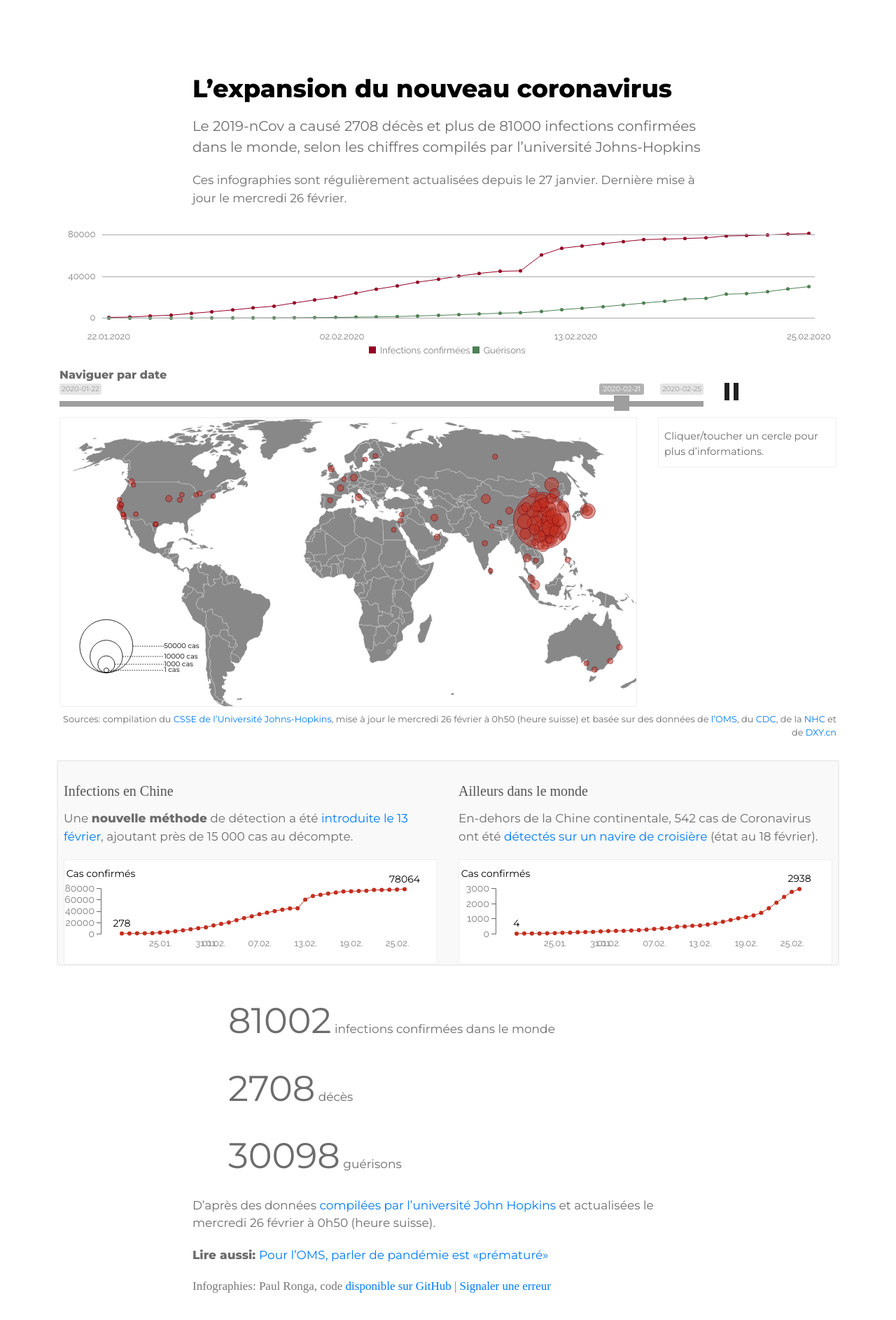
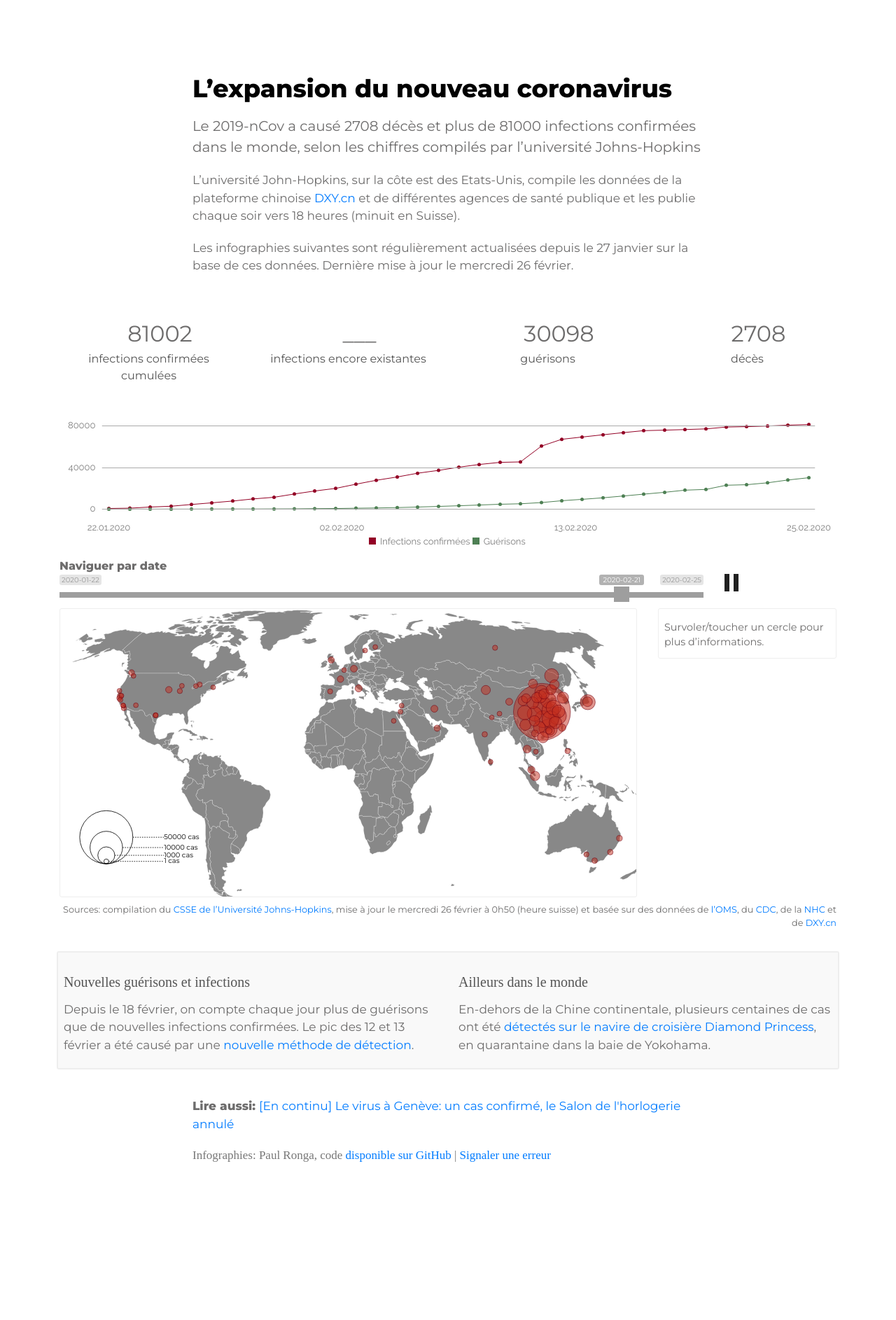
Before and after one commit to labsletemps/coronavirus-world-map-evolution, a PHP site: page /index.html in a window 1280 px wide. Shown: the whole page at 70% size. After the commit the page ends 1660 px from the top, so only its background shows below. Run offline with PHP 8.4, Linux system fonts and the light colour scheme; some web fonts are replaced; grey boxes are pictures that could not be loaded.

Commit message:
auto update

```diff
--- a/index.html
+++ b/index.html
@@ -13,10 +13,20 @@
 	<link rel="stylesheet" href="css/bootstrap.min.css">
 	<link rel="stylesheet" type="text/css" href="css/c3.min.css"/>
 
-	<link rel="stylesheet" type="text/css" href="css/style.css?8" />
-	<link rel="stylesheet" type="text/css" href="css/map.css?10" />
+	<link rel="stylesheet" type="text/css" href="css/style.css?UPDATE" />
+	<link rel="stylesheet" type="text/css" href="css/map.css?UPDATE" />
 	<link rel="stylesheet" type="text/css" href="css/ion.rangeSlider.css" />
-
+	<style>
+	.c3-area {
+  	opacity: 0.6 !important;
+	}
+	.big{
+		font-size: 2em;
+	}
+	.label{
+		color: #555;
+	}
+	</style>
 </head>
 
 <body>
@@ -25,16 +35,41 @@
 
 	<!-- Emplacement pour le contenu principal -->
 	<div class="container">
-		<div class="row">
+
+		<div class="row padding-bottom">
 			<div class="offset-md-2 col-md-8 col-sm-12">
 				<h1 class="intro">L’expansion du nouveau coronavirus</h1>
 
-				<p class="lead">Le 2019-nCov a causé <span class="deaths_total">2469</span> décès et plus de <span class="confirmed_total_floor">78000</span> infections confirmées dans le monde, selon les chiffres compilés par l’université Johns-Hopkins</p>
+				<p class="lead">Le 2019-nCov a causé <span class="deaths_total">____</span> décès et plus de <span class="confirmed_total_floor">_____</span> infections confirmées dans le monde, selon les chiffres compilés par l’université Johns-Hopkins</p>
 
-				<p>Ces infographies sont régulièrement actualisées depuis le 27 janvier. Dernière mise à jour le <span class="update">vendredi 31 janvier</span>.</p>
+				<p>L’université John-Hopkins, sur la côte est des Etats-Unis, compile les données de la plateforme chinoise <a href="https://3g.dxy.cn/newh5/view/pneumonia?scene=2">DXY.cn</a> et de différentes agences de santé publique et les publie chaque soir vers 18 heures (minuit en Suisse).</p>
 
-				</div>
+				<p>Les infographies suivantes sont régulièrement actualisées depuis le 27 janvier sur la base de ces données. Dernière mise à jour le <span class="update">________________</span>.</p>
+
 			</div>
+		</div>
+
+		<div class="row numbers text-center align-items-top padding-bottom">
+			<!-- <div class="col-12 text-left">
+				Etat au <span class="update"></span>
+			</div> -->
+			<div class="col-md-3 col-6">
+				<span class="big confirmed_total">_____</span><br>
+				<span class="label">infections confirmées cumulées</span>
+			</div>
+			<div class="col-md-3 col-6">
+				<span class="big existing_total">___</span><br>
+				<span class="label">infections encore existantes</span>
+			</div>
+			<div class="col-md-3 col-6">
+				<span class="big recovered_total">___</span><br>
+				<span class="label">guérisons</span>
+			</div>
+			<div class="col-md-3 col-6">
+				<span class="big deaths_total">___</span><br>
+				<span class="label">décès</span>
+			</div>
+		</div>
 
 			<!-- toolbox -->
 
@@ -51,8 +86,6 @@
 				</div>
 			</div>
 
-
-
 			<!-- map container -->
 			<div class="row">
 
@@ -65,7 +98,7 @@
 				<div class="col-lg-3 col-sm-12">
 					<div class="map-details">
 						<h4></h4>
-						<p>Cliquer/toucher un cercle pour plus d’informations.</p>
+						<p>Survoler/toucher un cercle pour plus d’informations.</p>
 					</div>
 				</div>
 				<div class="col-lg-12">
@@ -83,16 +116,19 @@
 				<div class="row four-graphs">
 
 					<div class="col-lg-6 col-md-12">
-						<h5>Infections en Chine</h5>
-						<p>Une <b>nouvelle méthode</b> de détection a été <a target="_blank" href="https://www.letemps.ch/monde/coronavirus-bilan-morts-hausse-chine-apres-une-modification-mode-detection">introduite le 13 février</a>, ajoutant près de 15 000 cas au décompte.</p>
-						<div class="chart chart-china"></div>
+						<h5>Nouvelles guérisons et infections</h5>
+						<p>Depuis le 18 février, on compte chaque jour plus de guérisons que de nouvelles infections confirmées. Le pic des 12 et 13 février a été causé par une <a target="_blank" href="https://www.letemps.ch/monde/coronavirus-bilan-morts-hausse-chine-apres-une-modification-mode-detection">nouvelle méthode de détection</a>.</p>
+						<div class="c3-chart" id="chart-recoveries"></div>
+						<!-- <div class="chart chart-china"></div> -->
 						<!-- <div class="source">Source: <a target="_blank" href="https://donnees.banquemondiale.org/indicateur/NY.GDP.MKTP.CD?end=2018&start=2008">Banque mondiale</a></div> -->
 					</div>
 
+
 					<div class="col-lg-6 col-md-12">
 						<h5>Ailleurs dans le monde</h5>
-						<p>En-dehors de la Chine continentale, 542 cas de Coronavirus ont été <a target="_blank" href="https://www.letemps.ch/sciences/diamond-princess-bouillon-culture-coronavirus">détectés sur un navire de croisière</a> (état au 18 février).</p>
-						<div class="chart chart-other"></div>
+						<p>En-dehors de la Chine continentale, plusieurs centaines de cas ont été <a target="_blank" href="https://www.letemps.ch/sciences/diamond-princess-bouillon-culture-coronavirus">détectés sur le navire de croisière Diamond Princess</a>, en quarantaine dans la baie de Yokohama.</p>
+						<!-- <div class="chart chart-other"></div> -->
+						<div class="c3-chart" id="chart-china-other"></div>
 						<!-- <div class="source">Source: Ilostat via la <a target="_blank" href="https://data.worldbank.org/indicator/SL.UEM.TOTL.NE.ZS?end=2018&locations=US&start=2008">Banque Mondiale</a></div> -->
 
 					</div>
@@ -101,13 +137,8 @@
 
 			<div class="row">
 				<div class="offset-md-2 col-md-8 col-sm-12">
-					<p><span class="big confirmed_total">14000</span> infections confirmées dans le monde</p>
-					<p><span class="big deaths_total">300</span> décès</p>
-					<p><span class="big recovered_total">340</span> guérisons</p>
 
-					<p>D’après des données <a href="https://gisanddata.maps.arcgis.com/apps/opsdashboard/index.html#/bda7594740fd40299423467b48e9ecf6">compilées par l’université John Hopkins</a> et actualisées le <span class="dataUpdate">30 janvier à 17h00 (heure suisse)</span>.</p>
-
-					<p><b>Lire aussi: </b> <a target="_blank" href="https://www.letemps.ch/monde/loms-parler-pandemie-premature">Pour l’OMS, parler de pandémie est «prématuré»</a></p>
+					<p><b>Lire aussi: </b> <a target="_blank" href="https://www.letemps.ch/monde/continu-virus-geneve-un-cas-confirme-salon-lhorlogerie-annule">[En continu] Le virus à Genève: un cas confirmé, le Salon de l'horlogerie annulé</a></p>
 
 					<p class="credits">Infographies: Paul Ronga, code <a target="_blank" href="https://github.com/labsletemps/coronavirus-world-map-evolution">disponible sur GitHub</a> <a class="warn_error"></a></p>
 				</div>
@@ -127,15 +158,15 @@
 		<script src="lib/d3-geo-projection.v2.min.js"></script>
 		<script src="lib/d3-tip.js"></script>
 		<script src="lib/queue.min.js"></script>
-		<script src="js/chart-custom.js?20"></script>
+		<script src="js/chart-custom.js?UPDATE"></script>
 		<script src="lib/c3.min.js"></script>
 
-		<script src="js/map.js?40"></script>
+		<script src="js/map.js?UPDATE"></script>
 		<script>
 
 		$(document).ready(function() {
 			// time-serie charts
-			d3.csv("data/linegraphs.csv?30").then(function(data) {
+			d3.csv("data/linegraphs.csv?UPDATE").then(function(data) {
 
 				var total = [];
 				var china = [];
@@ -147,7 +178,7 @@
 					other.push([d.date, +d.Other_Locations]);
 				});
 
-				const chartChina = new Chart({
+				/*const chartChina = new Chart({
 					element: document.querySelector('.chart-china'),
 					data: china,
 					suffix: ' cas',
@@ -163,7 +194,7 @@
 					ylabel: 'Cas confirmés',
 					dateParse: "%Y-%m-%d",
 					dateFormat: "%d.%m.",
-				});
+				});*/
 
 				var resizeTimeout;
 				function resizeEvent(){
@@ -178,7 +209,7 @@
 			});
 
 			if (window.fetch) {
-				fetch('data/meta.json?16')
+				fetch('data/meta.json?UPDATE')
 					.then(function(response) { return response.json(); })
 					.then(function(data) {
 						$('.warn_error').text('Signaler une erreur');
@@ -188,11 +219,89 @@
 						$('.confirmed_total').text(data['confirmed_total'])
 						$('.confirmed_total_floor').text(Math.floor(data['confirmed_total'] / 1000) * 1000)
 						$('.recovered_total').text(data['recovered_total'])
+						$('.existing_total').text(data['existing_total'])
+
 
 						$('.update').text(data['update'])
 						$('.dataUpdate').text(data['dataUpdate'])
 					});
 				}
+
+				/* c3 graphs bottom */
+				var chart = c3.generate({
+					padding: {
+						right: 40,
+    			},
+					size: {
+						height: 200
+					},
+					bindto: "#chart-recoveries",
+
+					data: {
+						url: 'data/c3-cas-guerisons.csv?UPDATE',
+						type: 'line',
+						x: 'timestamp',
+						colors: {
+							'Nouveaux cas': '#930025',
+							'Nouvelles guérisons': '#4E8054'
+						}
+					},
+					axis: {
+						x: {
+							type: 'timeseries',
+							tick: {
+								format: '%d.%m.%Y',
+								count: 4
+							},
+						},
+						y: {
+							tick: {
+							 	values: [0, 5000, 10000, 15000]
+							}
+						}
+					},
+					grid: {
+						x: {
+							lines: [
+								{ value: '2018-02-12', label: 'Nouvelle méthode'},
+							]
+						}
+					}
+				}); // end c3js graph
+
+				var chartCases = c3.generate({
+					padding: {
+						right: 40,
+    			},
+					size: {
+						height: 200
+					},
+					bindto: "#chart-china-other",
+
+					data: {
+						url: 'data/c3-chine-etranger.csv?UPDATE',
+						type: 'line',
+						x: 'timestamp',
+						colors: {
+							'Nouveaux cas': '#930025',
+							'Nouvelles guérisons': '#4E8054'
+						}
+					},
+					axis: {
+						x: {
+							type: 'timeseries',
+							tick: {
+								format: '%d.%m.%Y',
+								count: 4
+							},
+						},
+						y: {
+							tick: {
+								 values: [0, 1000, 2000]
+							}
+						}
+					},
+				}); // end c3js graph
 		});
 
 		</script>
```
Also changed, not shown: index.html.twig (+101 -19 lines).
